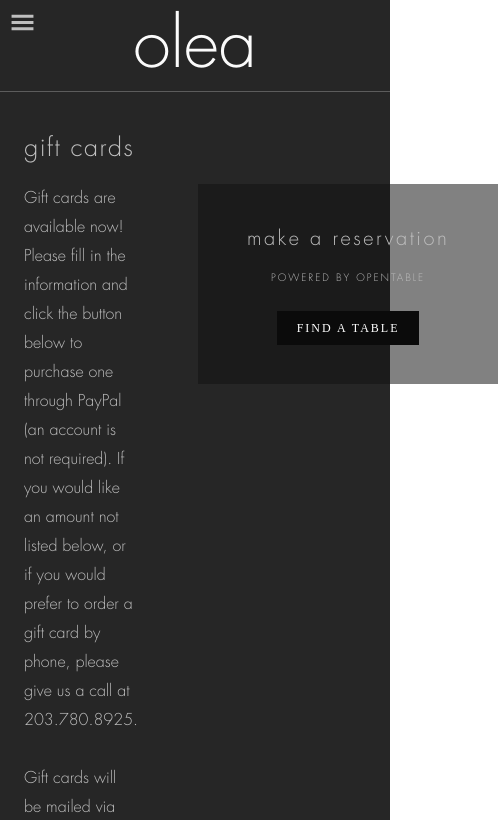
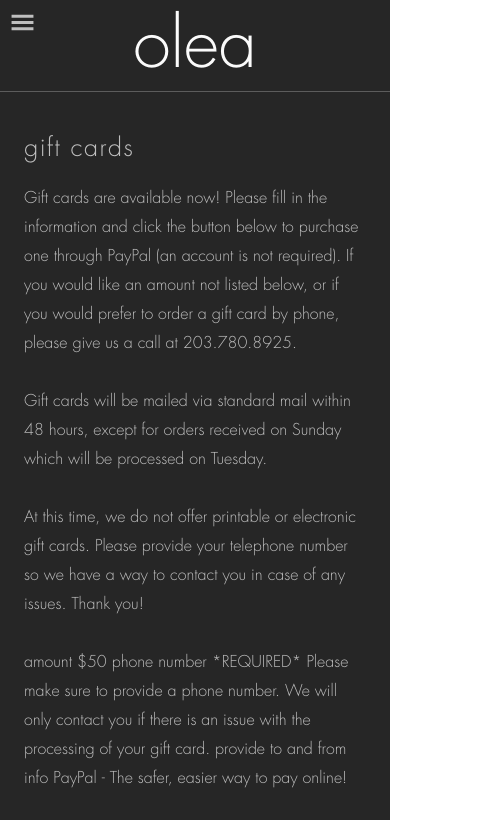
Before and after one commit to DanielAlvarez2/olea, a React (Vite) app in the folder frontend/: page /giftcards in a window 390 px wide. Shown: the top 820 px of the page, 498 px wide, since content can reach past the window. Built offline with nearby package versions, Linux system fonts and the light colour scheme.

Commit message:
make Giftcards.jsx responsive

```diff
--- a/frontend/src/Giftcards.css
+++ b/frontend/src/Giftcards.css
@@ -5,3 +5,8 @@
 .giftcards-flexbox img{
     max-width: 100%;
 }
+@media(max-width:780px){
+    .giftcards-flexbox{
+        flex-direction: column;
+    }
+}
```
